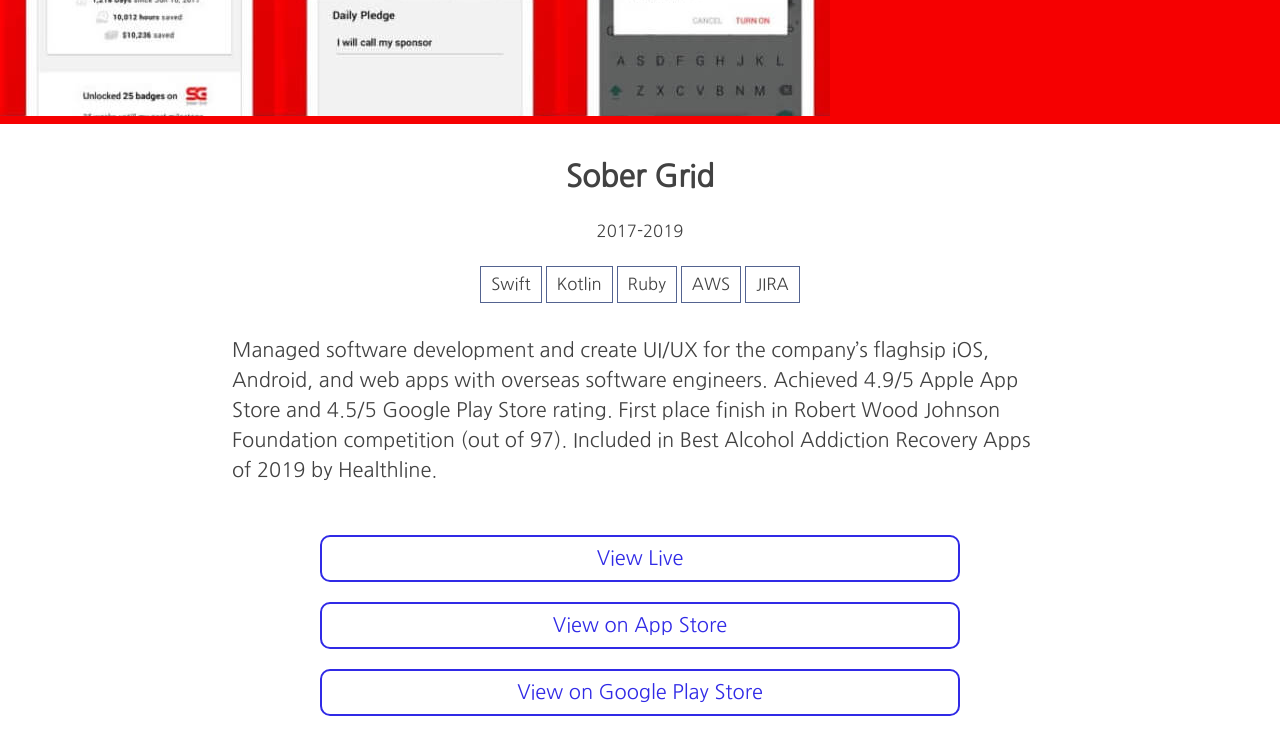
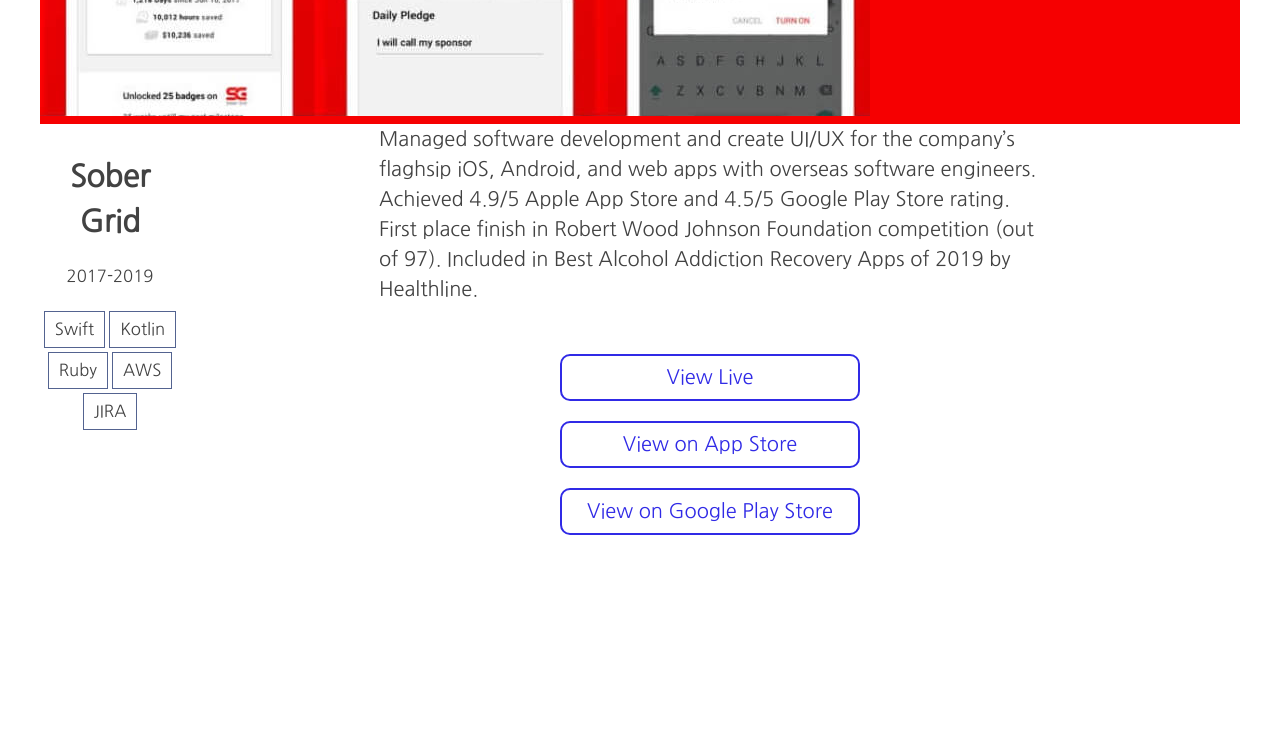
Before and after one commit to nick-nack-attack/portfolio, a plain HTML site: page index.html in a window 1280 px wide. Shown: the part 1280-2009 px from the top of the page. Drawn offline with nearby package versions, Linux system fonts and the light colour scheme.

Commit message:
working on project description flexbox

```diff
--- a/index.js
+++ b/index.js
@@ -66,7 +66,7 @@
                 <div class="hero_image ${project.showcaseImage.id}">
                     ${generateImage(project.showcaseImage)}
                 </div>
-                <div class="showcase_content">
+                <div class="showcase-content">
                     <div class="title_tech">
                         <h2 class="project_title">
                             ${project.titleOfProject}
--- a/style.css
+++ b/style.css
@@ -335,6 +335,12 @@
 
 @media only screen and (min-width: 800px) {
 
+    body {
+        max-width: 1200px;
+        margin-left: auto;
+        margin-right: auto;
+    }
+
     .hero_sg {
         background-color: var(--SG-theme);
     }
@@ -380,6 +386,14 @@
 
     .primaryShowcaseImage {
         height: -webkit-fill-available;
+    }
+
+    .showcase-button {
+        max-width: 300px;
+    }
+
+    .showcase-content {
+        display: flex;
     }
 
     .svg {
```
Lines whose indentation alone changed are shown as unchanged.
